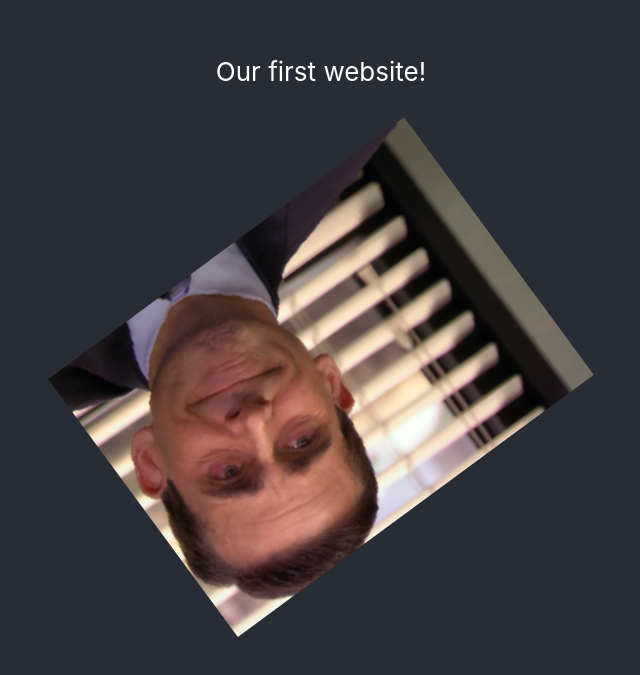
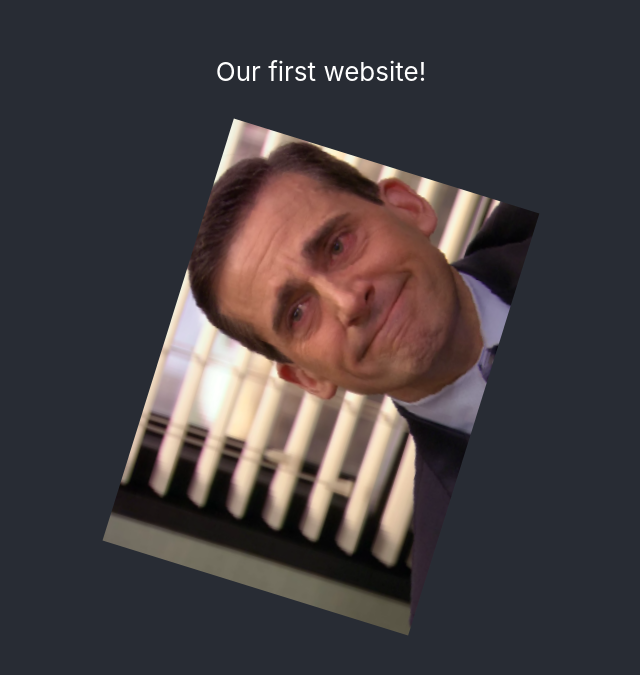
Before and after one commit to esserafael/sobreviverlonge-aws-wsa, a React (Create React App) app: page / in a window 1280 px wide. Shown: the part 117-792 px from the top of the page, without its empty margins (319-959 px from the left). Built offline with nearby package versions, Linux system fonts and the light colour scheme.

Commit message:
Change animation speed.

```diff
--- a/src/App.css
+++ b/src/App.css
@@ -9,7 +9,7 @@
 
 @media (prefers-reduced-motion: no-preference) {
   .App-logo {
-    animation: App-logo-spin infinite 20s linear;
+    animation: App-logo-spin infinite 10s linear;
   }
 }
 
```
